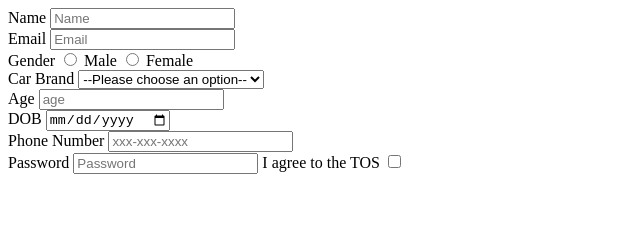
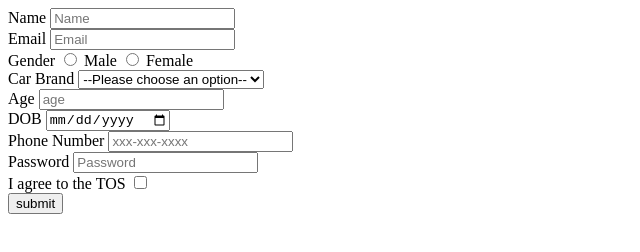
Before and after one commit to acciojob/signup-form-car-Raju-ranjan-nitp, a website: page main.html in a window 1280 px wide. Shown: the whole page, without its empty margins (0-640 px from the left). Drawn offline with Linux system fonts and the light colour scheme.

Commit message:
created a submission

```diff
--- a/main.html
+++ b/main.html
@@ -45,9 +45,11 @@
 <br>
 		<label for="password">Password</label>
 		<input type="password" id="password" placeholder="Password" required>
-
+<br>
 		<label for="tos">I agree to the TOS</label>
 		<input type="checkbox" id="tos" required>
+<br>
+		<button type="submit">submit</button>
 
 	</form>
 
```
